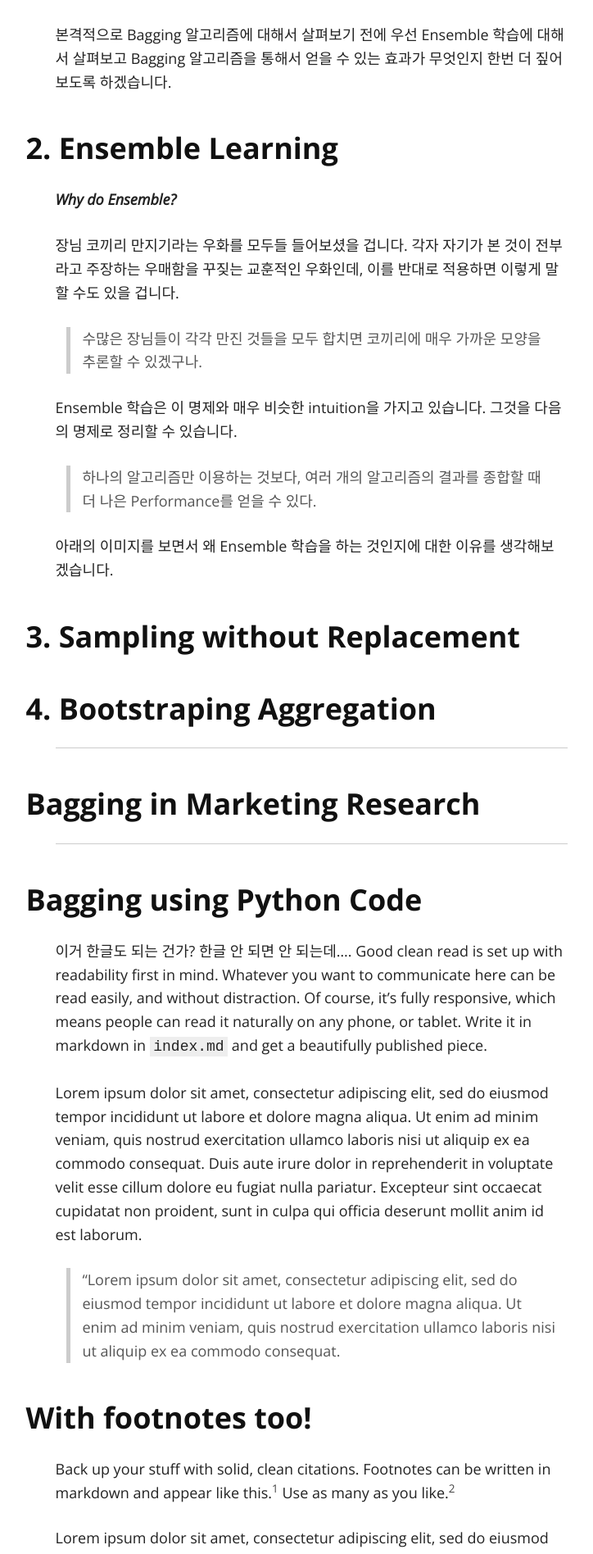
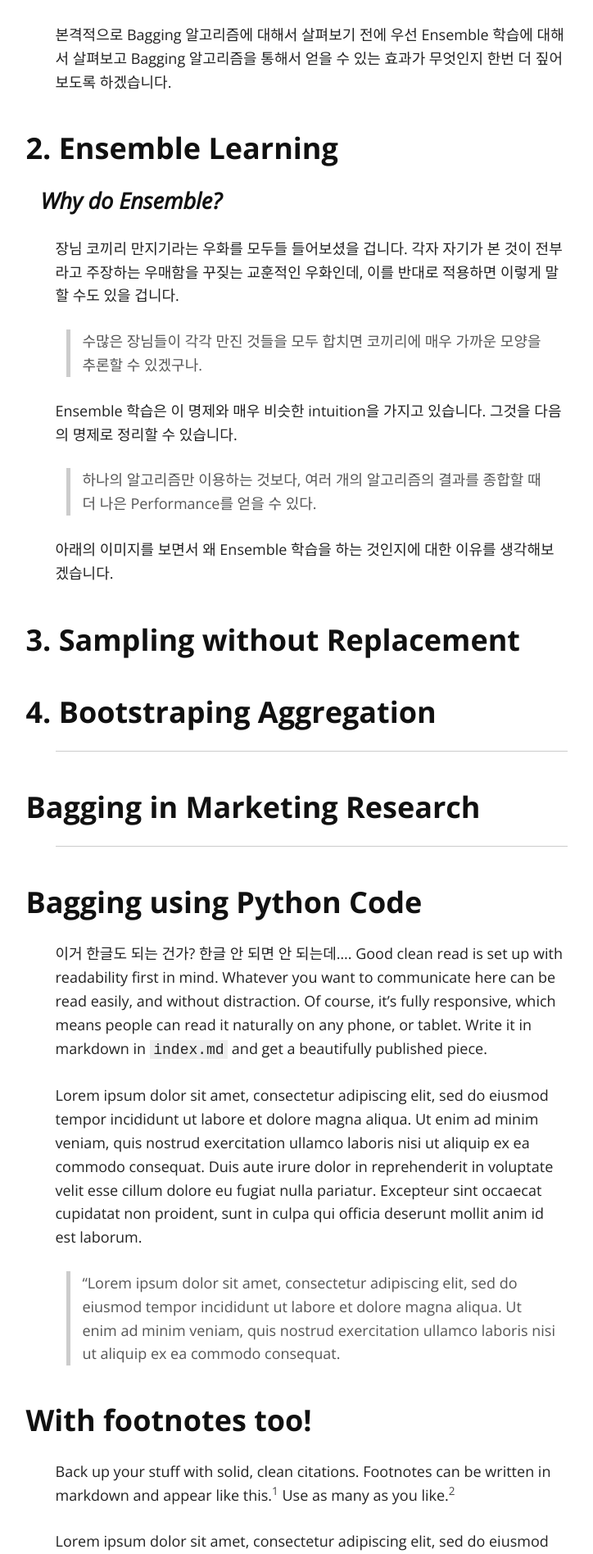
Before and after one commit to seokchaeyoon/seokchaeyoon.github.io, a Jekyll site: the page built from index.md, in a window 1280 px wide. Shown: the part 1386-3282 px from the top of the page at 82% size, without its empty margins (260-984 px from the left). Built offline with Jekyll 4.4.1, drawn with Linux system fonts in a browser that asks for light colours; nearby versions of some CDN libraries; our own code applies the rules of GitHub Pages for plain Markdown files.

```diff
--- a/index.md
+++ b/index.md
@@ -19,7 +19,7 @@ layout: default
 본격적으로 Bagging 알고리즘에 대해서 살펴보기 전에 우선 Ensemble 학습에 대해서 살펴보고 Bagging 알고리즘을 통해서 얻을 수 있는 효과가 무엇인지 한번 더 짚어보도록 하겠습니다.
 
 ### 2. Ensemble Learning
-***Why do Ensemble?***
+#### ***Why do Ensemble?***
 
 장님 코끼리 만지기라는 우화를 모두들 들어보셨을 겁니다. 각자 자기가 본 것이 전부라고 주장하는 우매함을 꾸짖는 교훈적인 우화인데, 이를 반대로 적용하면 이렇게 말할 수도 있을 겁니다.
 
```
